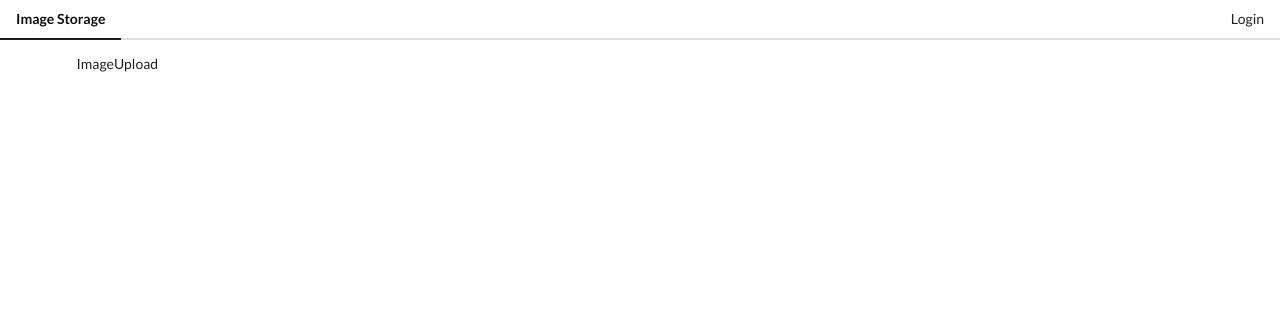
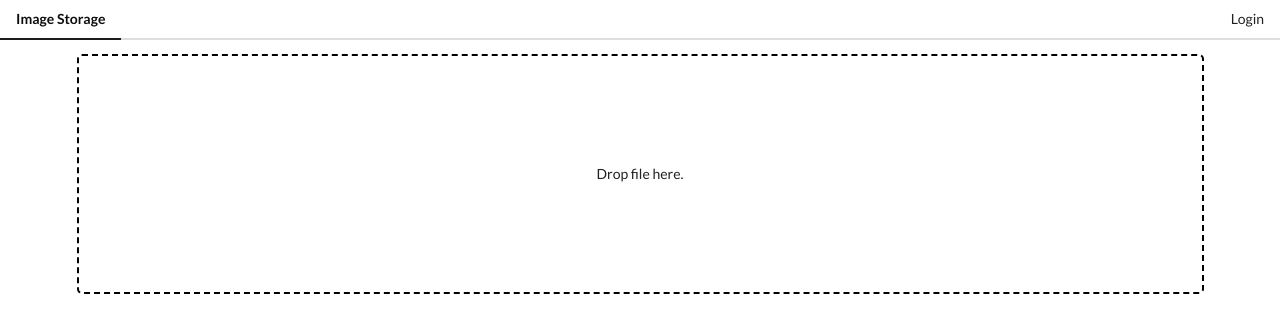
Before and after one commit to realityforge/course-vue-js-course, a Vue app in the folder image-storage/: page /upload in a window 1280 px wide. Shown: the top 332 px of the page. Built offline with nearby package versions, Linux system fonts and the light colour scheme.

Commit message:
Add input control and style it reasonably

```diff
--- a/image-storage/src/components/ImageUpload.vue
+++ b/image-storage/src/components/ImageUpload.vue
@@ -1,5 +1,8 @@
 <template>
-  <div>ImageUpload</div>
+  <div class="dropper">
+    <input type="file">
+    <span>Drop file here.</span>
+  </div>
 </template>
 
 <script>
@@ -7,3 +10,31 @@
     name: 'ImageUpload'
   };
 </script>
+
+<style scoped>
+  .dropper {
+    height: 30vh;
+    border: 2px dashed black;
+    border-radius: 5px;
+    display: flex;
+    justify-content: center;
+    align-items: center;
+    position: relative;
+  }
+
+  .dropper:hover {
+    background-color: #eee;
+  }
+
+  input {
+    width: 100%;
+    height: 30vh;
+    /*
+    the input fills the entire container due to absolute positioning
+    and the container is the parent relative
+    */
+    position: absolute;
+    /* invisible! but can still interact with it. */
+    opacity: 0;
+  }
+</style>
```
